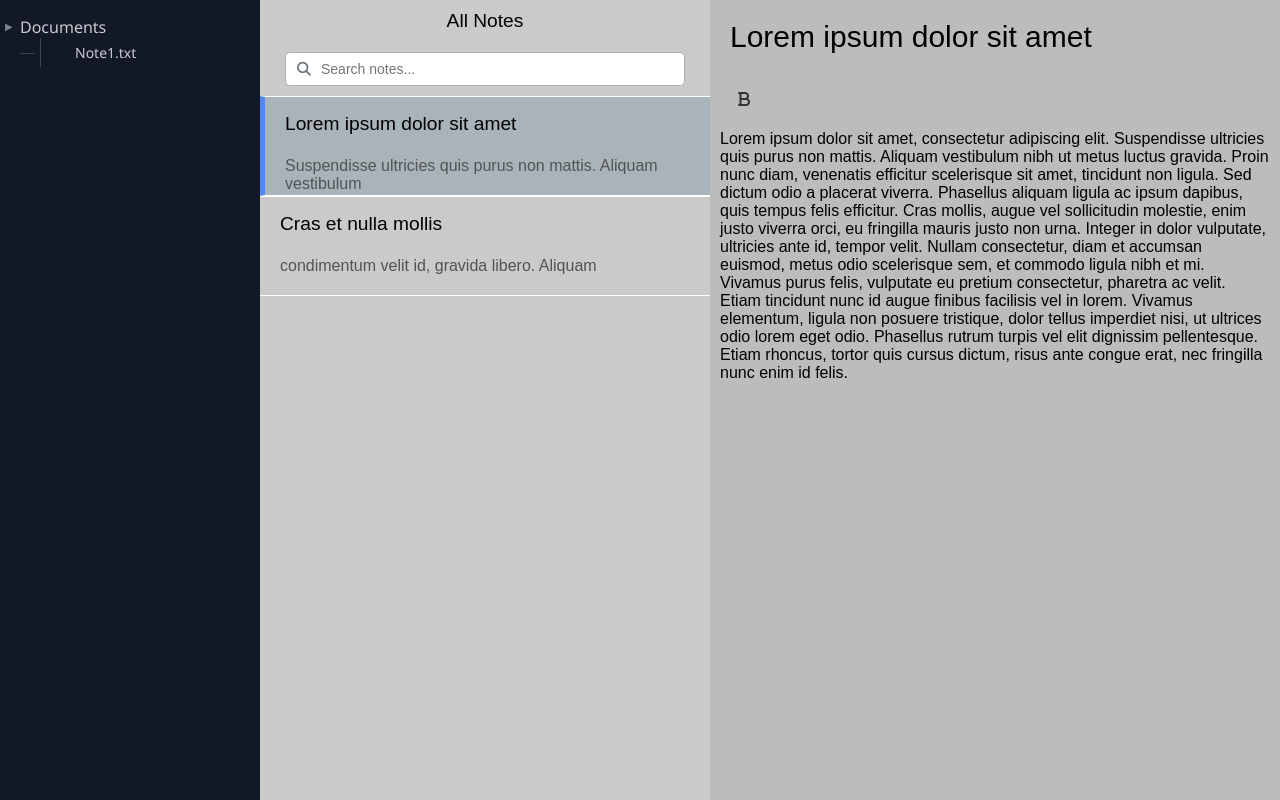
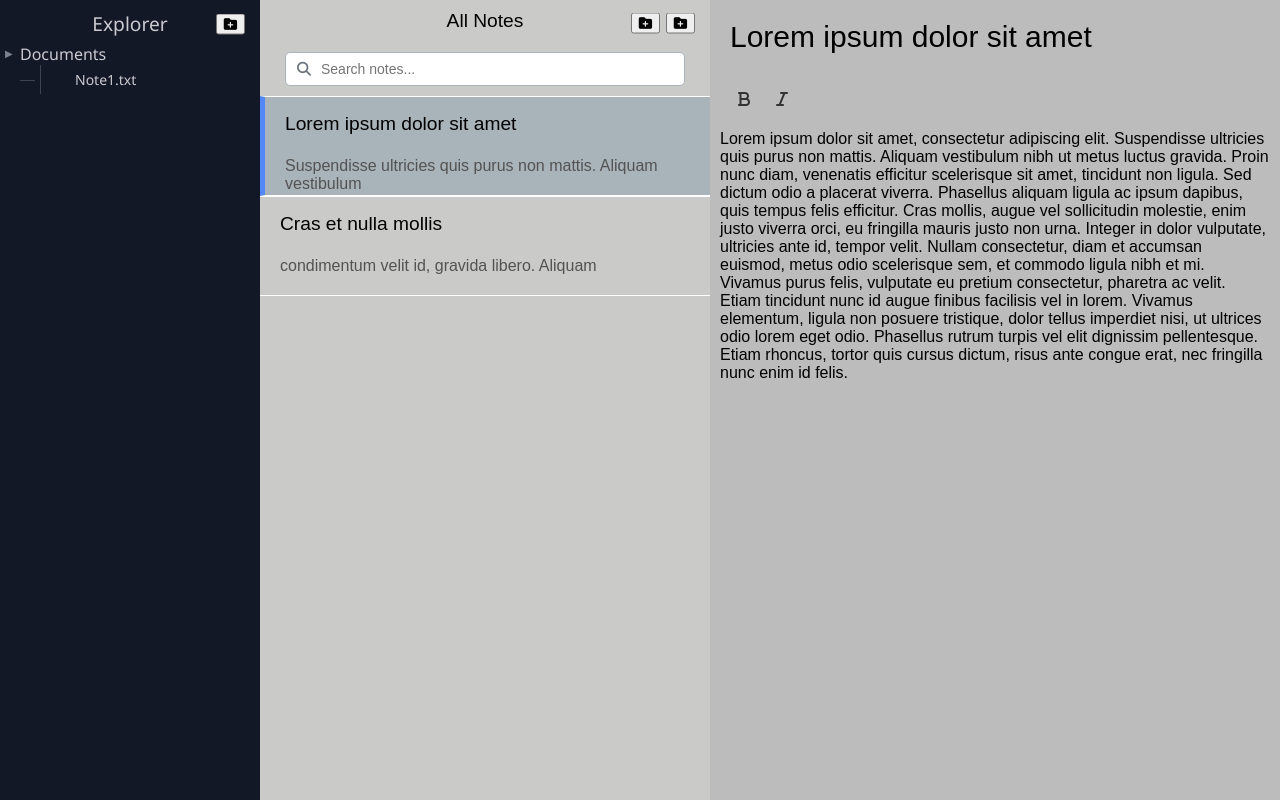
Before and after one commit to Kisonix-Dev/SyntaxNotes, an Electron app: page index.html in a window 1280 px wide. Drawn offline with Linux system fonts and the light colour scheme.

Commit message:
Add button

```diff
--- a/index.html
+++ b/index.html
@@ -13,7 +13,13 @@
 	</head>
 	<body>
 		<!-- Explorer container -->
-	<div class="explorer-container">
+	<div class="explorer-container" id="ExplorerContainer">
+		<div class="explorer-header">
+			<h1 class="h1-explorer">Explorer</h1>
+        <button class="btn-create-folder" title="Create new folder">
+        <i class="fas fa-folder-plus"></i>
+        </button>
+		</div>
   <div class="folder" id="Folder">Documents
     <div class="folder-items">
       <div class="note-in-the-folder" id="NoteInTheFolder">Note1.txt</div>
@@ -24,6 +30,12 @@
 		<div class="all-notes-container" id="allNotes">
 			<div class="all-notes-header">
 				<h1>All Notes</h1>
+				<button class="btn-create-note" title="Create new note" id="BtnCreateNote">
+        <i class="fas fa-folder-plus"></i>
+        </button>
+				<button class="btn-delete-note" title="Delete note" id="BtnDeleteNote">
+        <i class="fas fa-folder-plus"></i>
+        </button>
 				<div class="search-wrapper">
 					<i class="fas fa-search search-icon"></i>
 					<input
@@ -50,8 +62,11 @@
         <h1 class="headline">Lorem ipsum dolor sit amet</h1>
 		</div>
     <div class="toolbar">
-        <button class="tool-button" title="Жирный текст">
+        <button class="tool-button" title="Bold text" id="ToolBold">
         <i class="fas fa-bold"></i>
+        </button>
+				<button class="tool-button" title="Italic text" id="ToolItalic">
+        <i class="fas fa-italic"></i>
         </button>
 				</div	>
 				<div class="content">
--- a/package.json
+++ b/package.json
@@ -15,9 +15,9 @@
 		}
 	},
 	"devDependencies": {
-		"electron-reloader": "^1.2.3",
 		"chokidar": "^4.0.3",
 		"electron": "^28.3.3",
-		"electron-builder": "^24.13.3"
+		"electron-builder": "^24.13.3",
+		"electron-reloader": "^1.2.3"
 	}
 }
--- a/src/styles/main.css
+++ b/src/styles/main.css
@@ -46,6 +46,24 @@ h1,
 	flex-shrink: 0;
 	font-family: 'Segoe UI', Arial, sans-serif;
 	padding: 10px 0;
+}
+
+.explorer-header {
+	display: flex;
+	justify-content: center;
+	position: relative;
+}
+
+.h1-explorer {
+	color: #cacad0;
+	margin: 0;
+}
+
+.btn-create-folder {
+	position: absolute;
+	right: 15px;
+	top: 50%;
+	transform: translateY(-50%);
 }
 
 .folder {
@@ -136,6 +154,7 @@ h1,
 	display: flex;
 	flex-direction: column;
 	align-items: center;
+	position: relative;
 }
 
 h1 {
@@ -143,6 +162,20 @@ h1 {
 	margin: 0 0 10px 0;
 	padding: 0;
 	font-size: 1.2rem;
+}
+
+.btn-create-note {
+	position: absolute;
+	right: 50px;
+	top: 15%;
+	transform: translateY(-50%);
+}
+
+.btn-delete-note {
+	position: absolute;
+	right: 15px;
+	top: 15%;
+	transform: translateY(-50%);
 }
 
 .search-wrapper {
```
Also changed, not shown: 1 other file.
